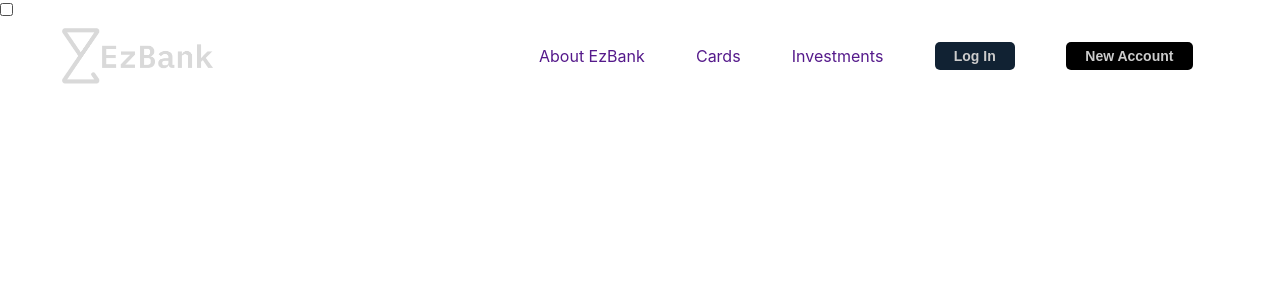
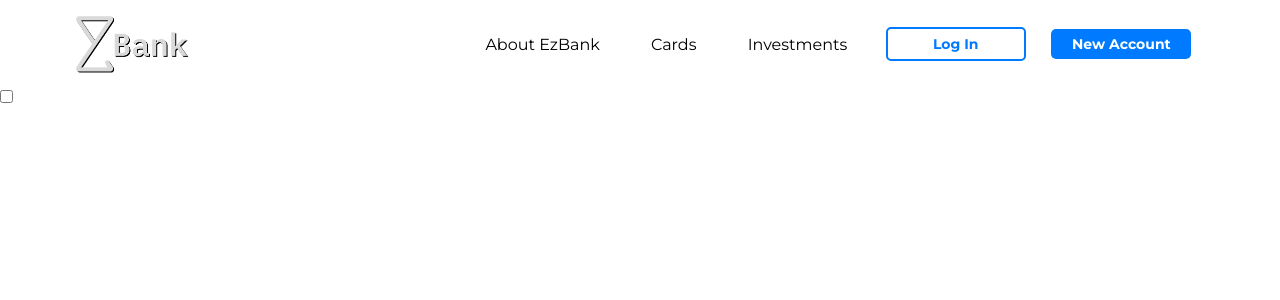
Before and after one commit to OFelipeMeira/react-js-projeto-integrador-semestre-2, a React (Create React App) app: page / in a window 1280 px wide. Shown: the top 300 px of the page. Built offline with nearby package versions, Linux system fonts and the light colour scheme.

Commit message:
updates by laura

```diff
--- a/src/App.js
+++ b/src/App.js
@@ -3,14 +3,10 @@ import Header from "./Layouts/Header/Header";
 import ToggleDarkMode from "./Components/ToggleDarkMode/ToggleDarkMode";
 
 function App() {
-
-
-
-
   return (
     <>
+      <Header />
       <ToggleDarkMode />
-      <Header />
     </>
   );
 }
--- a/src/Components/ToggleDarkMode/ToggleDarkMode.jsx
+++ b/src/Components/ToggleDarkMode/ToggleDarkMode.jsx
@@ -16,9 +16,9 @@ const ToggleDarkMode = () => {
 
     return (
         <>
-        <label class="switch" onChange={toggleDarkMode}>
+        <label className="switch" onChange={toggleDarkMode}>
             <input type="checkbox" />
-            <span class="slider round"></span>
+            <span className="slider round"></span>
         </label>
         </>
     )
--- a/src/Layouts/Header/Header.jsx
+++ b/src/Layouts/Header/Header.jsx
@@ -1,18 +1,18 @@
 import React from "react";
 import "./style.css";
 import LogoBank from '../../Assets/Images/LogoBank.png'
-import LogoEzBank from '../../Assets/Images/LogoEzBank.png'
+// import LogoEzBank from '../../Assets/Images/LogoEzBank.png'
 
 const Header = () => {
   return (
     <div className="header-container">
       {/* <img src="../Assets/Images/LogoHeader.png" alt="Logo" /> */}
-      <img src={LogoEzBank} alt="Logo" />
+      <img src={LogoBank} alt="Logo" />
 
       <div className="header-links">
-        <a href="">About EzBank</a>
-        <a href="">Cards</a>
-        <a href="">Investments</a>
+        <a href="./">About EzBank</a>
+        <a href="./">Cards</a>
+        <a href="./">Investments</a>
         <button id="login">Log In</button>
         <button className="signup">New Account</button>
       </div>
--- a/src/Layouts/Header/style.css
+++ b/src/Layouts/Header/style.css
@@ -1,16 +1,18 @@
 .header-container{
     /* border: 1px solid red; */
-    background-color: var(--background-header);
+    background-color: var(--background-primary);
 
     display: flex;
     justify-content: space-around;
     height: 7vh;
     align-items: center;
-    padding: 1vh;
+    padding: 2vh;
 }
 
 .header-container > img{
     height: 100%;
+    filter: drop-shadow(1px 1px #000);
+    cursor: pointer;
 }
 
 .header-links{
@@ -24,22 +26,33 @@
 
 .header-links > a{
     margin: 0 2vw;
-    /* text-align: center; */
     text-decoration: none;
+    color: var(--font-color-1);
 }
 
 .header-links button {
-    background-color: var(--background-button);
-    color: var(--color-button);
+    background-color: var(--color-primary);
+    color: var(--font-color-2);
+    border: 2px solid var(--color-primary) ;
 
     border: 0;
     border-radius: 5px;
-    margin: 0 2vw;
+    margin: 0 1vw;
     padding: 0.5vw 1.5vw;
     font-size: 14px;
-    font-weight: bold;
+    font-weight: 700;
+
+    width: 140px;
 }
 
 #login{
-    background-color: var(--color-button-primary);
+    background-color: var(--background-primary);
+    border: 2px solid var(--color-primary) ;
+    /* color: var(--font-color-1); */
+    color: var(--color-primary);
 }
+
+button:hover{
+    filter: brightness(0.97);
+    cursor: pointer;
+}
--- a/src/index.css
+++ b/src/index.css
@@ -1,26 +1,27 @@
-body {
-  font-family: -apple-system, BlinkMacSystemFont, "Segoe UI", "Roboto", "Oxygen",
-    "Ubuntu", "Cantarell", "Fira Sans", "Droid Sans", "Helvetica Neue",
-    sans-serif;
-  /* margin: 0; */
-  /* -webkit-font-smoothing: antialiased; */
-  /* -moz-osx-font-smoothing: grayscale; */
-}
+@import url('https://fonts.googleapis.com/css2?family=Montserrat:wght@300;400;700&display=swap');
 
 * {
   margin: 0;
   padding: 0;
+  font-family: 'Montserrat', sans-serif;
 }
 
 :root{
-  --background-header: #FFF;
-  --background-button: #000;
-  --color-button-primary: #123;
-  --color-button: #ccc;
+  --background-primary: #FFF;
+  --background-secondary: #cacaca;
+  --color-primary: #007BFF;
+  --color-secondary: #0006A1;
+  --color-tertiary: #00EDBF ;
+  --font-color-1: #000000 ;
+  --font-color-2: #fff;
 }
 
 [data-theme="dark"]{
-  --background-header: #000;
-  --background-button: #fff;
-  --color-button: #ccc;
+  --background-primary: #151515;
+  --background-secondary: #3f3f3f;
+  --color-primary: #2890ff;
+  --color-secondary: #2890ff;
+  --color-tertiary: #16dc7c ;
+  --font-color-1: #ffffff ;
+  --font-color-2: #000000;
 }
```
